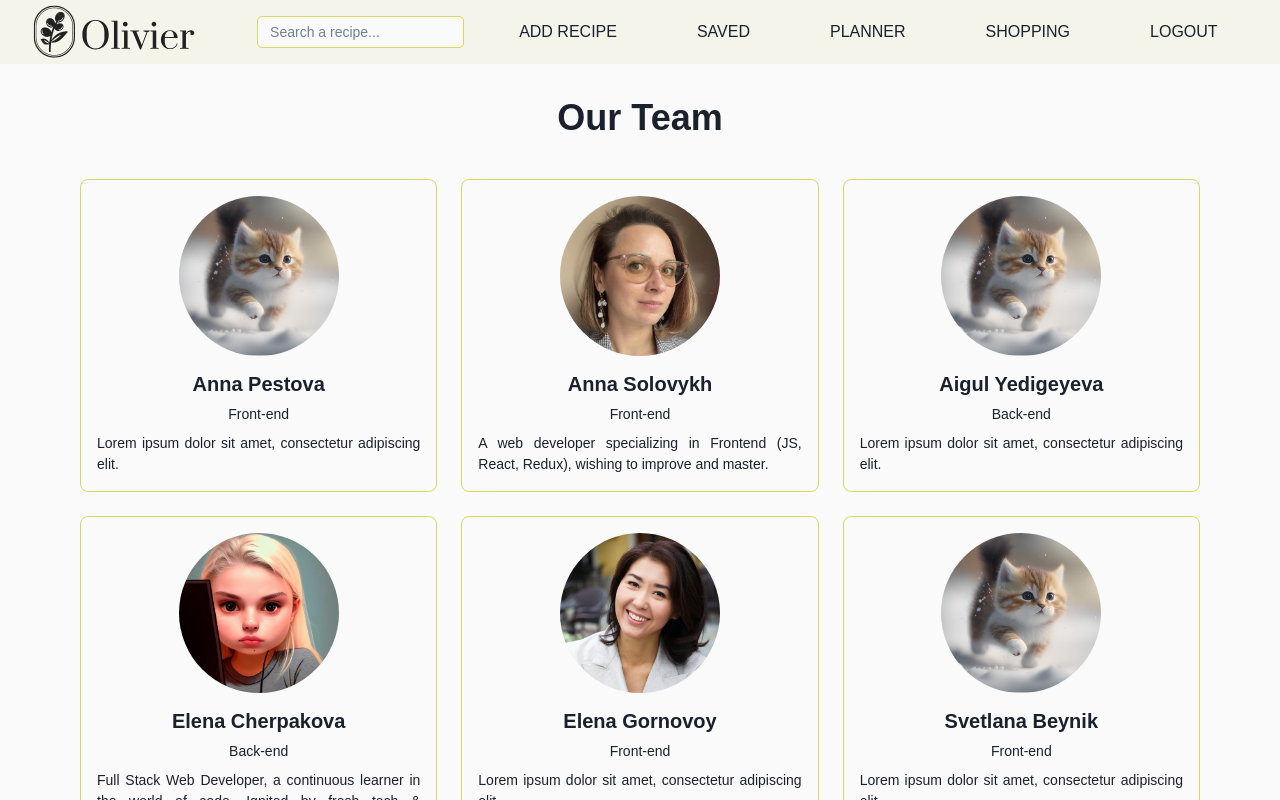
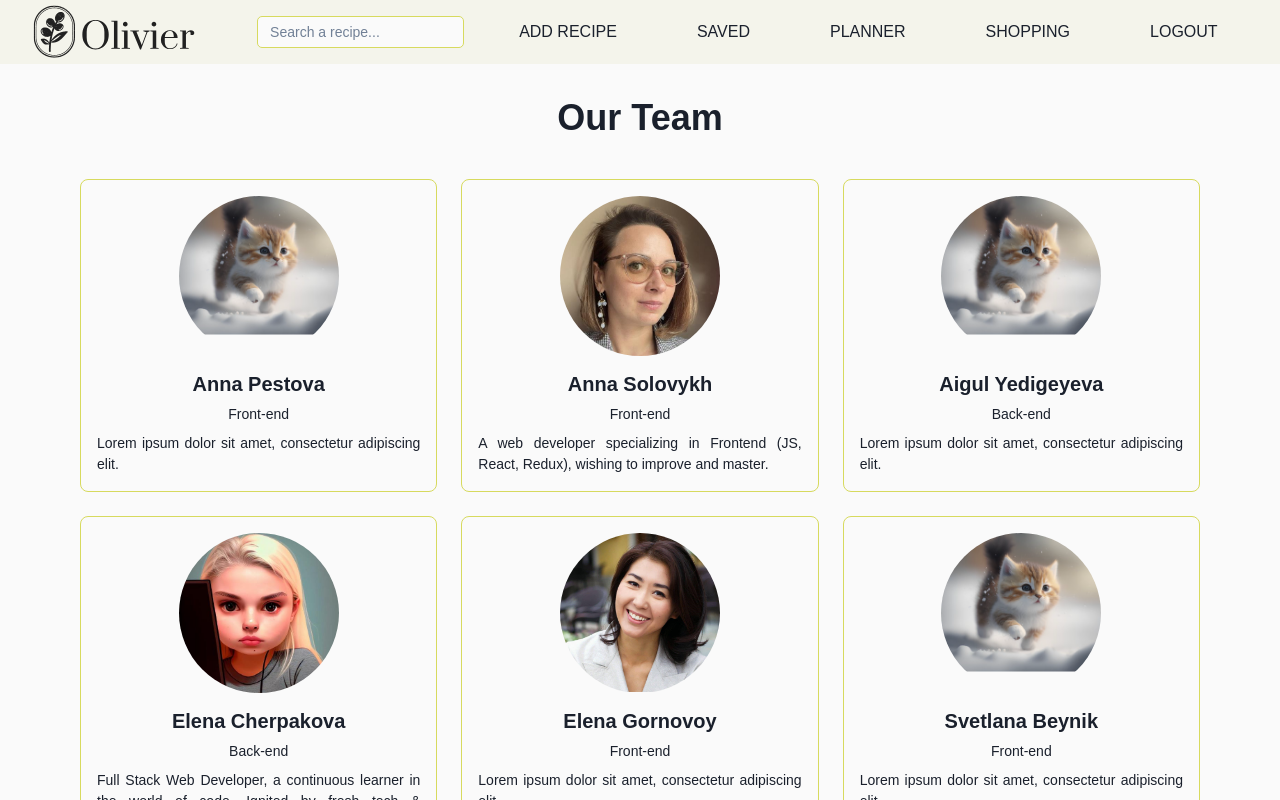
Before and after one commit to Code-the-Dream-School/dd-prac-team1-front, a React (Create React App) app: page /team in a window 1280 px wide. Shown: the top 800 px of the page. Built offline with nearby package versions, Linux system fonts and the light colour scheme.

Commit message:
whole member card clickable

```diff
--- a/src/components/Layout/Footer.tsx
+++ b/src/components/Layout/Footer.tsx
@@ -9,7 +9,7 @@ const Footer = () => {
       height="70"
       width="100%"
       display="flex"
-      margin-top="auto"
+      marginTop="auto"
       bg="brandGray"
       color="black">
       <Container maxW="7xl">
--- a/src/components/Layout/OurTeam.tsx
+++ b/src/components/Layout/OurTeam.tsx
@@ -74,19 +74,24 @@ const OurTeam: React.FC = () => {
                 href={member.githubUrl}
                 target="_blank"
                 rel="noopener noreferrer">
-                <Box w={40} h={40} borderRadius="full" overflow="hidden" mb={4}>
+                <Box
+                  w={40}
+                  h={40}
+                  borderRadius="full"
+                  overflow="hidden"
+                  mb={4}
+                  mx="auto">
                   <img
                     src={member.imageUrl}
                     alt={member.name}
                     style={{
                       objectFit: "cover",
-                      width: "100%",
-                      height: "100%"
+                      width: "100%"
+                      // height: "100%",
                     }}
                   />
                 </Box>
-              </a>
-              <Heading size="md" mb={2}>
+                <Heading size="md" mb={2} textAlign="center">
                   {member.name}
                 </Heading>
                 <Text fontSize="sm" textAlign="center">
@@ -95,6 +100,7 @@ const OurTeam: React.FC = () => {
                 <Text fontSize="sm" mt={2} textAlign="justify">
                   {member.bio}
                 </Text>
+              </a>
             </Flex>
           ))}
         </SimpleGrid>
```
Lines whose indentation alone changed are shown as unchanged.
